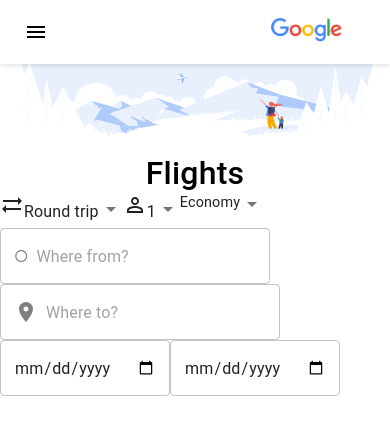
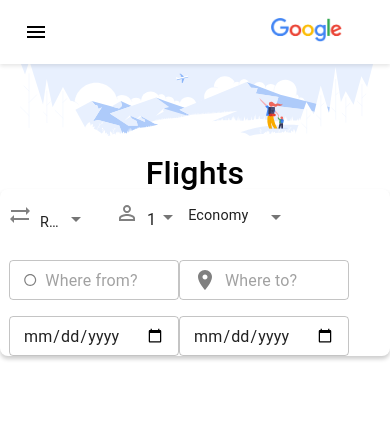
Before and after one commit to Bita-Fotovvat/googleflights, a React (Create React App) app: page / in a window 390 px wide. Shown: the top 434 px of the page. Built offline with nearby package versions, Linux system fonts and the light colour scheme.

Commit message:
added the responsive styling for the search boxes

```diff
--- a/src/components/SearchBar.js
+++ b/src/components/SearchBar.js
@@ -90,24 +90,50 @@
             </Typography>
 
 
-            <Box>
-                <FormControl variant="standard">
+            <Box
+            sx={(theme) => ({
+            boxShadow: "0px 3px 4px rgba(0, 0, 0, 0.2)",
+            bgcolor: "white",
+            width: "100%",
+            borderRadius: 2,
+            [theme.breakpoints.up(768)]: {
+                boxShadow: "0px 1px 4px rgba(0, 0, 0, 0.3)",
+                width: "95%",
+                margin: "auto",
+                height:"10rem"
+            },
+            })}
+            >
+                <FormControl
+                variant="standard"
+                sx={{
+                  margin: {xs:"0.6rem 0 0 0.5rem", sm:"0.25rem 0 0 2rem"},
+                  minWidth: { xs: 99, sm: 120 },
+                  fontSize: { xs: "0.9rem", sm: "1rem" },
+                }}>
                     <Select
                     value={tripType}
                     onChange={(event)=> setTripType(event.target.value)}
                     disableUnderline
+                    sx={{
+                        overflow: "hidden",
+                        textOverflow: "ellipsis",
+                        whiteSpace: "nowrap",
+                        width: { xs: "80px", sm: "100px", md: "150px" },
+                        fontSize: { xs: "0.9rem", sm: "1rem" },
+                      }}
                     >
                         <MenuItem value={10}>
-                            <SyncAltIcon />
+                            <SyncAltIcon style={{ marginRight: "8px", color: "grey" }}/>
                             Round trip
                         </MenuItem>
                         <MenuItem value={20}>
-                            <TrendingFlatIcon />
+                            <TrendingFlatIcon style={{ marginRight: "8px", color: "grey" }}/>
                             One way
                         </MenuItem>
                     </Select>
                 </FormControl>
-                <FormControl variant="standard">
+                <FormControl variant="standard" sx={{ m: 1 }}>
                     <Select
                     value={summary}
                     onClick={handleOpen}
@@ -115,7 +141,7 @@
                     disableUnderline
                     >
                         <MenuItem  value={summary}>
-                            <PersonOutlineIcon />
+                            <PersonOutlineIcon style={{ color: "grey", marginRight: "8px" }}/>
                             {summary}
                         </MenuItem>
                     </Select>
@@ -155,7 +181,8 @@
                         ))}
                         <Button
                         onClick={handleClose}
-                        fullWidth variant="contained"
+                        fullWidth
+                        variant="contained"
                         style={{ marginTop: 10 }}
                         >
                         Done
@@ -164,7 +191,13 @@
                 </Popover>
 
                 <FormControl
-                variant="standard">
+                variant="standard"
+                sx={{
+                    marginTop: "0.8rem",
+                    minWidth: { xs: 100, sm: 120 },
+                    fontSize: { xs: "0.75rem", sm: "1rem" },
+                  }}
+                  >
                     <Select
                     value={tripClass}
                     onChange={(e) => setTripClass(e.target.value)}
@@ -182,41 +215,87 @@
                 </FormControl>
 
 
-                <Box>
-                    <Box>
+                <Box
+                sx={(theme) => ({
+                display: "flex",
+                flexDirection: "column",
+                alignItems: "center",
+                padding: 2,
+                margin: "auto",
+                marginTop: 0,
+                height: "7rem",
+                [theme.breakpoints.up(768)]: {
+                    flexDirection: "row",
+                    height: "3rem"
+                },
+                })}
+                >
+                    <Box
+                    sx={(theme) => ({
+                    display: "flex",
+                    flexDirection: "row",
+                    width: "95%",
+                    marginRight: 4,
+                    marginBottom:"1rem",
+                        [theme.breakpoints.up(768)]: {
+                            marginBottom:0,
+                        },
+                    })}
+                    >
                         <TextField
                         placeholder="Where from?"
                         value={origin}
                         onChange={(e) => setOrigin(e.target.value)}
+                        variant="outlined"
+                        fullWidth
+                        size="small"
                         InputProps={{
                             startAdornment: (
                               <InputAdornment position="start">
                                 <PanoramaFishEyeIcon sx={{ color: "gray", width: "0.9rem" }} />
                               </InputAdornment>
-                            )
+                            ),
+                            sx: {
+                                height: { xs: "auto", md: "2.2rem" },
+                                },
                             }}
+                            sx={{
+                                "& .MuiOutlinedInput-root": {
+                                height: { xs: "auto", md: "2.2rem" },
+                                },
+                              }}
                         >
                         </TextField>
                         <TextField
                         placeholder="Where to?"
                         value={destination}
                         onChange={(e) => setDestination(e.target.value)}
+                        variant="outlined"
+                        fullWidth
+                        size="small"
                         InputProps={{
                             startAdornment: (
                               <InputAdornment position="start">
                                 <LocationOnIcon sx={{ color: "gray", width: "1.5rem" }} />
                               </InputAdornment>
                             ),
+                            sx: {
+                                height: { xs: "auto", md: "2.2rem" },
+                              },
                           }}
                         />
                     </Box>
-                    <Box>
+                    <Box
+                    sx={{display: "flex", flexDirection: "row", justifyContent:"center", width: "95%", marginRight: 4}}>
                         <TextField
                         type="date"
                         placeholder="Departure"
                         value={departureDate}
                         onChange={(e) => setDepartureDate(e.target.value)}
                         InputLabelProps={{ shrink: true }}
+                        variant="outlined"
+                        fullWidth
+                        size="small"
                         />
                         <TextField
                         type="date"
@@ -224,6 +303,9 @@
                         value={returnDate}
                         onChange={(e)=> setReturnDate(e.target.value)}
                         InputLabelProps={{ shrink: true }}
+                        variant="outlined"
+                        fullWidth
+                        size="small"
                         />
                     </Box>
                 </Box>
```
